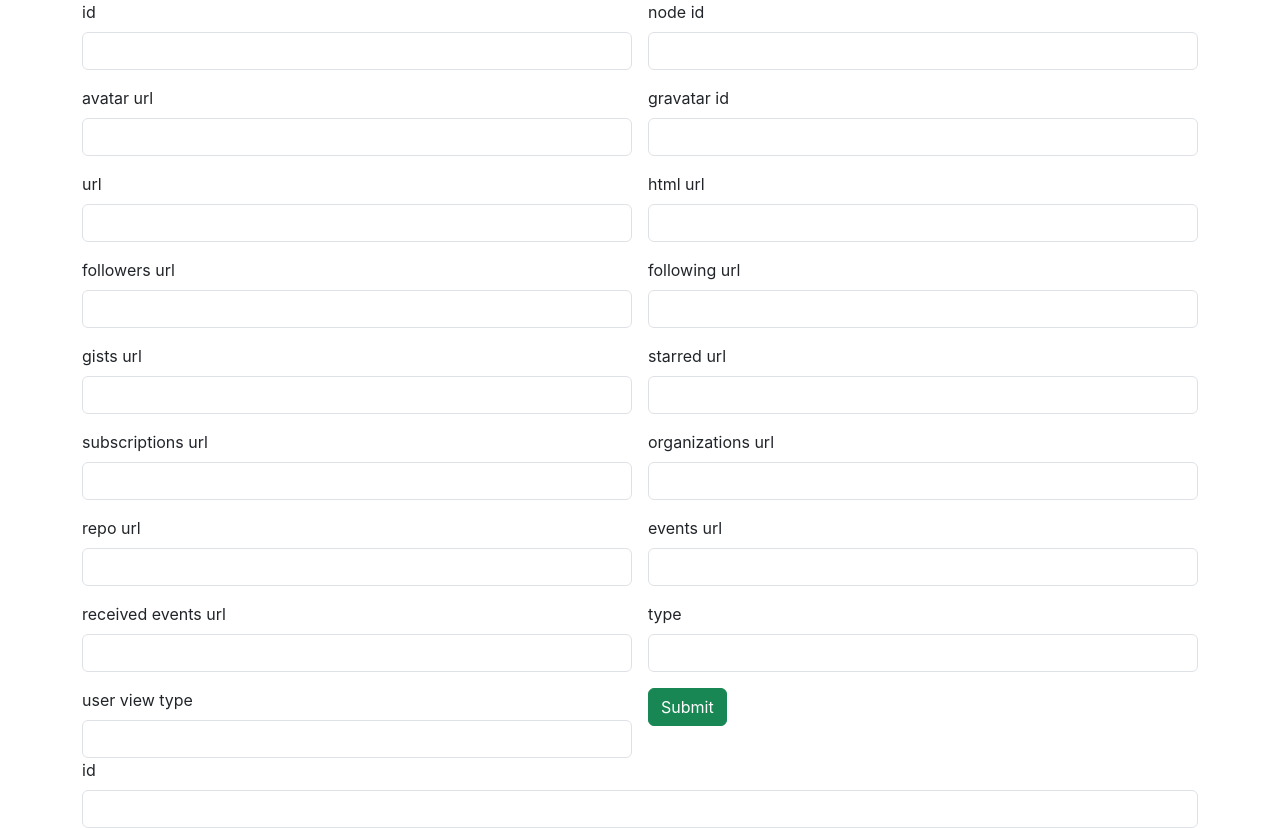
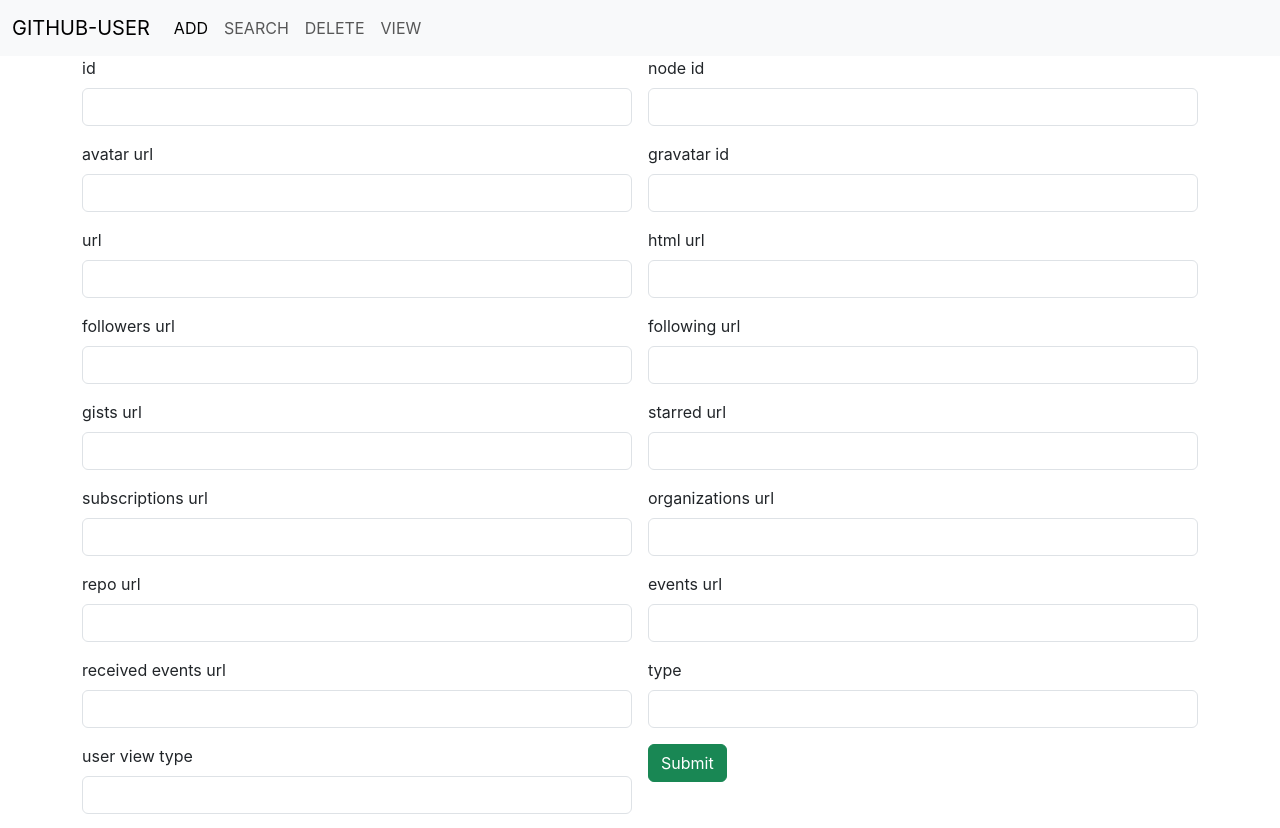
Before and after one commit to khadeejaminha/github-user-app, a React (Create React App) app: page / in a window 1280 px wide. Shown: the top 828 px of the page. Built offline with nearby package versions, Linux system fonts and the light colour scheme.

Commit message:
Created Nabar component

```diff
--- a/src/App.js
+++ b/src/App.js
@@ -3,13 +3,21 @@
 import Adduser from './Components/Adduser';
 import Searchuser from './Components/Searchuser';
 import Deleteuser from './Components/Deleteuser';
+import { BrowserRouter, Route, Routes } from 'react-router-dom';
+import Viewuser from './Components/Viewuser';
 
 function App() {
   return (
     <div>
-      <Adduser/>
-      <Searchuser/>
-      <Deleteuser/>
+
+<BrowserRouter>
+<Routes>
+  <Route path='/' element={<Adduser/>}/>
+  <Route path='/search' element={<Searchuser/>}/>
+  <Route path='/delete' element={<Deleteuser/>}/>
+  <Route path='/view' element={<Viewuser/>}/>
+</Routes>
+</BrowserRouter>
     </div>
   );
 }
--- a/src/Components/Adduser.jsx
+++ b/src/Components/Adduser.jsx
@@ -1,8 +1,10 @@
 import React from 'react'
+import Navbar from './Navbar'
 
 const Adduser = () => {
   return (
     <div>
+        <Navbar/>
         <div className="container">
             <div className="row">
                 <div className="col col-12 col-sm-12 col-md-12 col-lg-12 col-xl-12 col-xxl-122">
--- a/src/Components/Deleteuser.jsx
+++ b/src/Components/Deleteuser.jsx
@@ -1,8 +1,10 @@
 import React from 'react'
+import Navbar from './Navbar'
 
 const Deleteuser = () => {
     return (
         <div>
+            <Navbar/>
             <div className="container">
                 <div className="row">
                     <div className="col col-12 col-sm-12 col-md-12 col-lg-12 col-xl-12 col-xxl-12">
--- /dev/null
+++ b/src/Components/Navbar.jsx
@@ -0,0 +1,36 @@
+import React from 'react'
+import { Link } from 'react-router-dom'
+
+const Navbar = () => {
+  return (
+    <div>
+        <nav class="navbar navbar-expand-lg bg-body-tertiary">
+  <div class="container-fluid">
+    <Link class="navbar-brand" to="#">GITHUB-USER</Link>
+    <button class="navbar-toggler" type="button" data-bs-toggle="collapse" data-bs-target="#navbarNav" aria-controls="navbarNav" aria-expanded="false" aria-label="Toggle navigation">
+      <span class="navbar-toggler-icon"></span>
+    </button>
+    <div class="collapse navbar-collapse" id="navbarNav">
+      <ul class="navbar-nav">
+        <li class="nav-item">
+          <Link class="nav-link active" aria-current="page" to="/">ADD</Link>
+        </li>
+        <li class="nav-item">
+          <Link class="nav-link" to="/search">SEARCH</Link>
+        </li>
+        <li class="nav-item">
+          <Link class="nav-link" to="/delete">DELETE</Link>
+        </li>
+                <li class="nav-item">
+          <Link class="nav-link" to="/view">VIEW</Link>
+        </li>
+
+      </ul>
+    </div>
+  </div>
+</nav>
+    </div>
+  )
+}
+
+export default Navbar
--- a/src/Components/Searchuser.jsx
+++ b/src/Components/Searchuser.jsx
@@ -1,8 +1,10 @@
 import React from 'react'
+import Navbar from './Navbar'
 
 const Searchuser = () => {
   return (
     <div>
+        <Navbar/>
         <div className="container">
             <div className="row">
                 <div className="col col-12 col-sm-12 col-md-12 col-lg-12 col-xl-12 col-xxl-12">
--- a/src/Components/Viewuser.jsx
+++ b/src/Components/Viewuser.jsx
@@ -0,0 +1,12 @@
+import React from 'react'
+import Navbar from './Navbar'
+
+const Viewuser = () => {
+  return (
+    <div>
+        <Navbar/>
+    </div>
+  )
+}
+
+export default Viewuser
```
